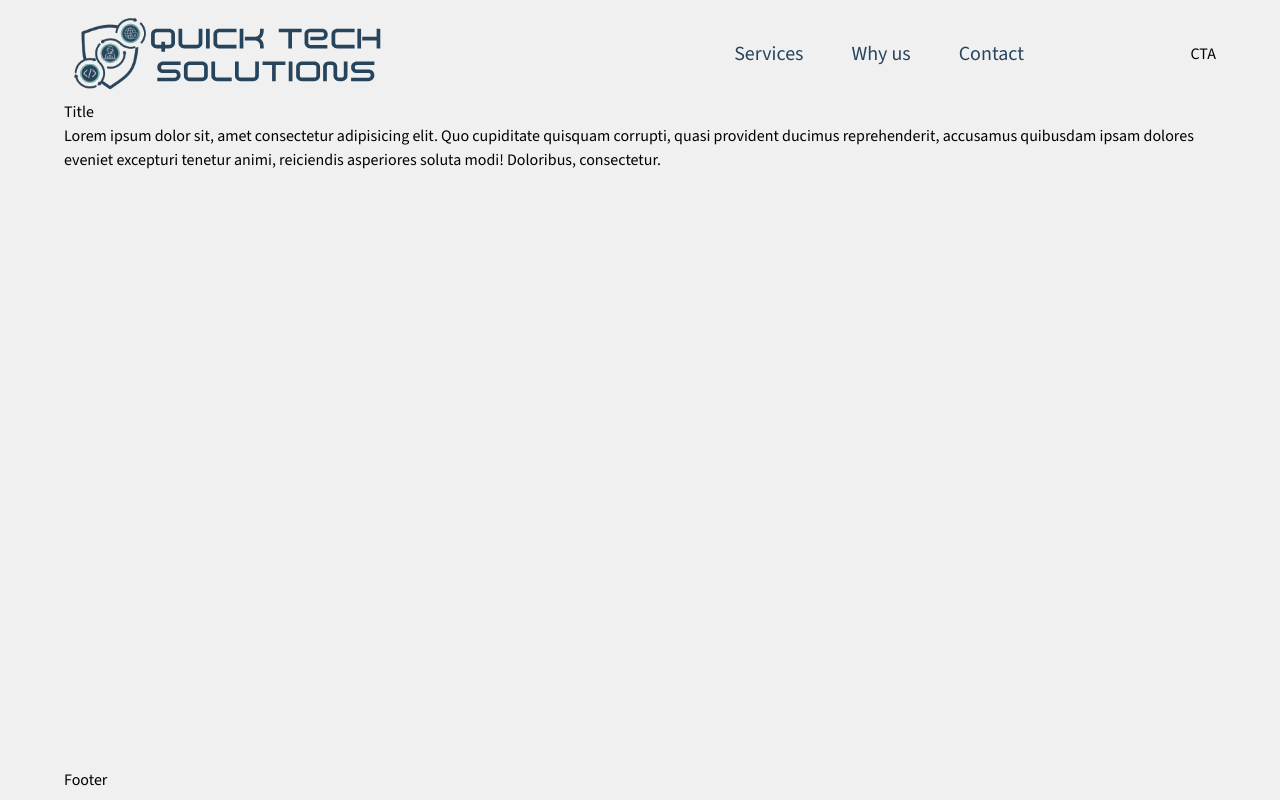
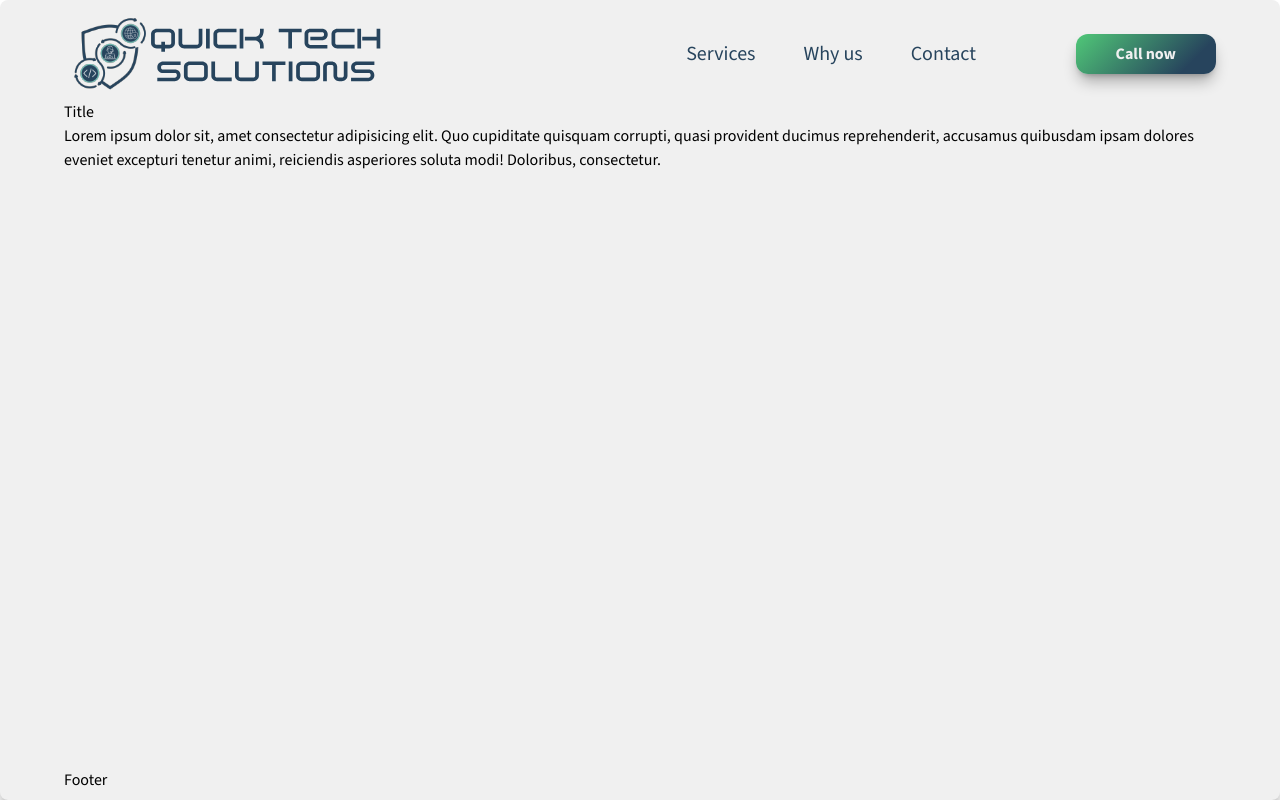
Before and after one commit to jassoncodes/quick-tech-solutions, a React (Vite) app: page / in a window 1280 px wide. Built offline with nearby package versions, Linux system fonts and the light colour scheme.

Commit message:
header done

```diff
--- a/src/components/Header.jsx
+++ b/src/components/Header.jsx
@@ -14,20 +14,30 @@ export const Header = () =>
         <header>
             <img className='logo' src="./public/qts-logo.svg" alt="quick-tech-solutions" />
             <button onClick={handleOpenMenu} aria-controls='navBar' className='toggle-menu'>
-                <span class="material-symbols-outlined">
+                <span className="material-symbols-outlined">
                     menu
                 </span>
             </button>
             <nav className='menu' id='navBar'>
 
                 <ul className={`menu-list ${open ? "open" : ""}`}>
-                    <li>Services</li>
-                    <li>Why us</li>
-                    <li>Contact</li>
+                    <li><a href="#">Services</a></li>
+                    <li><a href="#">Why us</a></li>
+                    <li><a href="#">Contact</a></li>
+                    <li>
+
+                        <button className='button-primary in-menu'>
+                            <span>
+                                Call now
+                            </span>
+                        </button>
+                    </li>
                 </ul>
             </nav>
-            <button className='cta'>
-                CTA
+            <button className='button-primary'>
+                <span>
+                    Call now
+                </span>
             </button>
         </header>
     )
--- a/src/index.css
+++ b/src/index.css
@@ -15,6 +15,10 @@ body {
 }
 
 @theme {
+  /* Breakpoints */
+  --breakpoint-desktop: 1080px;
+  --breakpoint-tablet: 768px;
+
   /* Fonts */
   --font-sora: "Sora", sans-serif;
   --font-sourcesans: "Source Sans 3", sans-serif;
@@ -22,80 +26,52 @@ body {
   --default-font-family: var(--font-sourcesans);
   --default-mono-font-family: var(--font-sora);
 
+  /* Colors */
   /* Brand Colors */
-  --color-primary: #27445d;
-  /* Trust, professionalism */
-  --color-secondary: #50c878;
-  /* Support, solutions */
-  --color-black: #353535;
-  /* Main text */
-  --color-light: #e7f3fc;
-  /* Light tech background */
-  --color-neutral: #e9e9e9;
-  /* Neutral background */
+  --color-primary: #27445d; /* Trust, professionalism */
+  --color-secondary: #50c878; /* Support, solutions: Accent/Bright Success */
+  --color-black: #353535; /* Main text */
+  --color-light: #e7f3fc; /* Light tech background */
+  --color-neutral: #e9e9e9; /* Neutral background */
   --color-white: #f0f0f0;
 
-  /* Accent & UI */
-  --color-success: #50c878;
+  --color-success-dark: #3fae7f; /* Accent/Dark*/
 
-  /* Hero / Featured sections */
-  --color-gradient-hero: linear-gradient(135deg, #50c878 0%, #3fae7f 40%, #27445d 100%);
-
-  /* Header-Footer Gradient */
-  --color-gradient-header: linear-gradient(135deg, #50c878 0%, #27445d 80%);
-
-  /* Primary CTA Buttons */
-  --color-gradient-cta: linear-gradient(90deg, #50c878 0%, #46b87a 100%);
-
-  /* Light section background */
-  --color-gradient-light: linear-gradient(180deg, #e7f3fc 0%, #ffffff 100%);
+  /* Gradients */
+  --gradient-hero: linear-gradient(135deg, #50c878 0%, #3fae7f 40%, #27445d 100%); /* Hero / Featured sections */
+  --gradient-header: linear-gradient(135deg, #50c878 0%, #27445d 80%); /* Header-Footer Gradient */
+  --gradient-cta: linear-gradient(90deg, #50c878 0%, #46b87a 100%); /* Primary CTA Buttons */
+  --gradient-light: linear-gradient(180deg, #e7f3fc 0%, #ffffff 100%); /* Light section background */
 
   /* Headings */
-  /* 56px – Hero headline */
-  --text-h1: 3.5rem;
-
-  /* 36px – Section titles */
-  --text-h2: 2.25rem;
-
-  /* 24px – Subsections */
-  --text-h3: 1.5rem;
+  --text-h1: 3.5rem; /* 56px – Hero headline */
+  --text-h2: 2.25rem; /* 36px – Section titles */
+  --text-h3: 1.5rem; /* 24px – Subsections */
 
   /* Body */
-  /* 16px – Paragraphs */
-  --text-body: 1rem;
-
-  /* 18px – Emphasized text */
-  --text-body-lg: 1.125rem;
+  --text-body: 1rem; /* 16px – Paragraphs */
+  --text-body-lg: 1.125rem; /* 18px – Emphasized text */
 
   /* UI */
-  /* 16px */
-  --text-button: 1rem;
+  --text-button: 1rem; /* 16px */
 }
 
-@layer components {
+@layer base {
   #root {
-    @apply px-4 py-2 md:px-16 bg-white;
+    @apply px-4 py-2 desktop:px-16 bg-white shadow-xl/30 rounded-lg;
   }
 
   header {
-    @apply flex md:p-0 md:grid md:grid-cols-12 items-center;
+    @apply flex desktop:p-0 desktop:grid desktop:grid-cols-12 items-center;
   }
 
   .logo {
-    @apply col-span-6 h-[3.75em] md:h-[5.75em] p-0;
+    @apply col-span-6 h-[3.75em] desktop:h-[5.75em] p-0 tablet:ml-auto desktop:ml-0;
   }
 
   nav.menu {
-    @apply col-span-6 md:font-medium md:block md:col-span-4 md:justify-items-end;
+    @apply col-span-6 desktop:font-medium desktop:col-span-4 desktop:justify-items-end;
   }
-
-  /* ul {
-    @apply w-full hidden justify-end text-primary md:inline-flex md:gap-3;
-  }
-
-  ul.open {
-    @apply px-4 bg-white text-2xl absolute top-[7.3%] left-0 h-1/5 flex gap-4 flex-col text-center justify-center md:inline-flex md:gap-3 md:justify-end text-primary;
-  } */
 
   ul.menu-list {
     @apply absolute
@@ -104,13 +80,13 @@ body {
     w-full
     bg-white
     text-primary
-      text-2xl
+    text-body-lg
     flex
     flex-col
     gap-4
     text-center
     justify-center
-      h-1/5
+    h-2/8
 
     /* estado cerrado */
     opacity-0
@@ -122,34 +98,79 @@ body {
     transition-all
     duration-300
     ease-out
-
-      md:static
-      md:opacity-100
-      md:scale-100
-      md:translate-y-0
-      md:pointer-events-auto
-      md:flex-row
-      md:justify-end
-      md:gap-12
-      md:text-xl;
+    desktop:static
+    desktop:opacity-100
+    desktop:scale-100
+    desktop:translate-y-0
+    desktop:pointer-events-auto
+    desktop:flex-row desktop:justify-end
+    desktop:gap-12 desktop:text-xl;
   }
 
   ul.menu-list.open {
-    @apply opacity-100
-      scale-100
-      translate-y-0
-      pointer-events-auto;
+    @apply opacity-100 scale-100 translate-y-0 pointer-events-auto;
   }
 
-  ul.menu-list li {
-    @apply cursor-pointer hover:text-secondary;
+  ul.menu-list li a {
+    @apply cursor-pointer transition-colors duration-200 hover:text-secondary active:text-secondary focus-visible:text-secondary;
   }
 
   .toggle-menu {
-    @apply block ml-auto leading-0 text-primary md:hidden;
+    @apply block ml-auto leading-0 text-primary desktop:hidden;
   }
 
-  .cta {
-    @apply col-span-2 justify-self-end hidden md:block;
+  .button-primary {
+    @apply relative
+      overflow-hidden
+      cursor-pointer
+      col-span-2
+      justify-self-end
+      hidden
+      px-10
+      py-2
+      rounded-xl
+      text-white
+      font-bold
+      desktop:block
+      transition-all
+      duration-300
+      ease-in-out
+      hover:scale-110
+      shadow-lg/30;
+  }
+
+  .button-primary::before {
+    content: "";
+    @apply absolute
+      inset-0
+      bg-(image:--gradient-header)
+      transition-all
+      duration-300
+      ease-in
+      z-0;
+  }
+
+  .button-primary::after {
+    content: "";
+    @apply absolute
+      inset-0
+      bg-(image:--gradient-hero)
+      opacity-0
+      transition-all
+      duration-300
+      ease-in
+      z-0;
+  }
+
+  .button-primary:hover::after {
+    @apply opacity-65;
+  }
+
+  .button-primary > * {
+    @apply relative z-10;
+  }
+
+  .button-primary.in-menu {
+    @apply block place-self-center desktop:hidden px-6 py-2;
   }
 }
```
Lines whose indentation alone changed are shown as unchanged.
